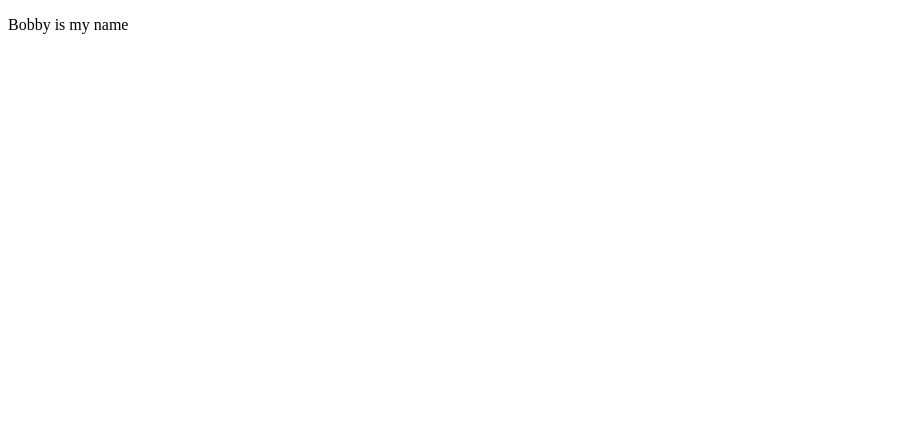
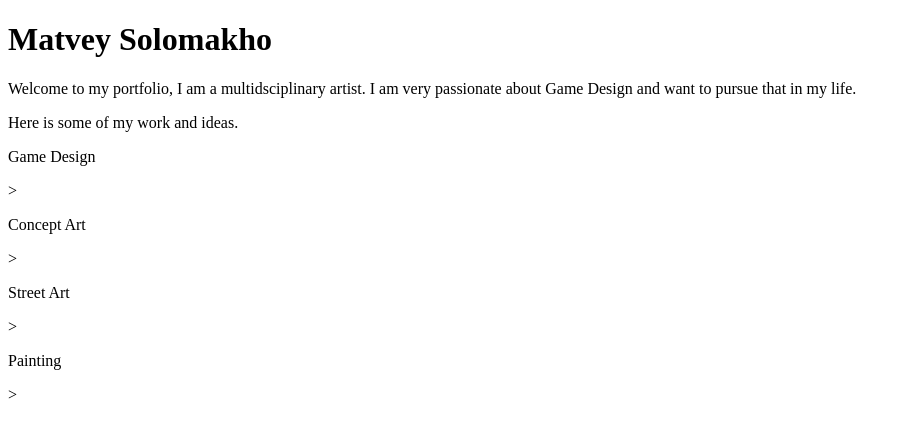
Before and after one commit to mathewmatiks/mathewmatiks-website, a plain HTML site: page index.html in a window 1280 px wide. Shown: the whole page, without its empty margins (0-911 px from the left). Drawn offline with Linux system fonts and the light colour scheme.

Commit message:
Second Commit

```diff
--- a/index.html
+++ b/index.html
@@ -7,6 +7,19 @@
     <title>My name Bobby</title>
 </head>
 <body>
-    <p>Bobby is my name</p>
+    <h1>Matvey Solomakho</h1>
+
+    <p>Welcome to my portfolio, I am a multidsciplinary artist. I am very passionate about Game Design and want to pursue that in my life.</p>
+
+    <p>Here is some of my work and ideas.</p>
+
+    <p>Game Design</p>>
+
+    <p>Concept Art</p>>
+
+    <p>Street Art</p>>
+
+    <p>Painting</p>>
+
 </body>
 </html>
```
